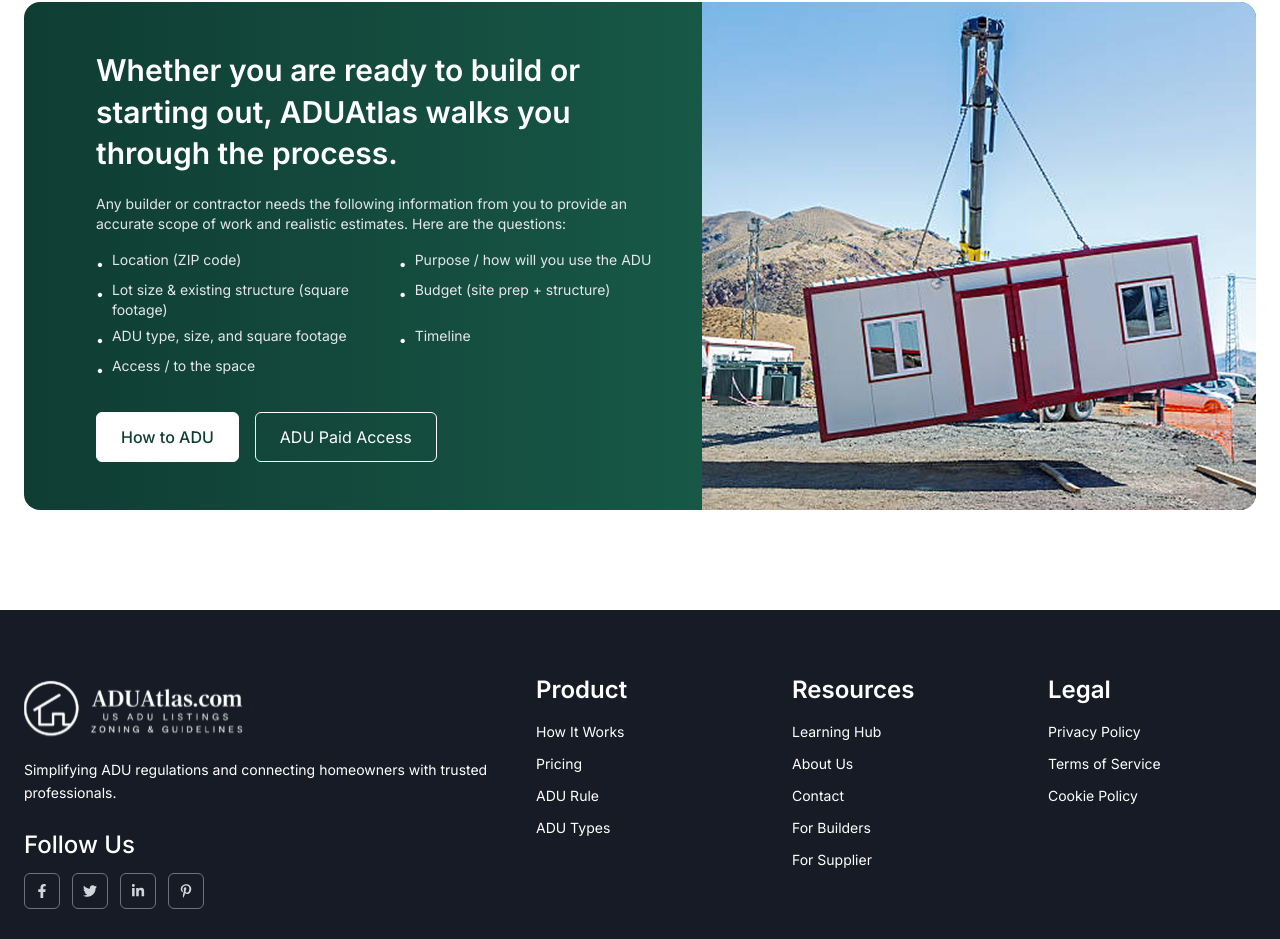
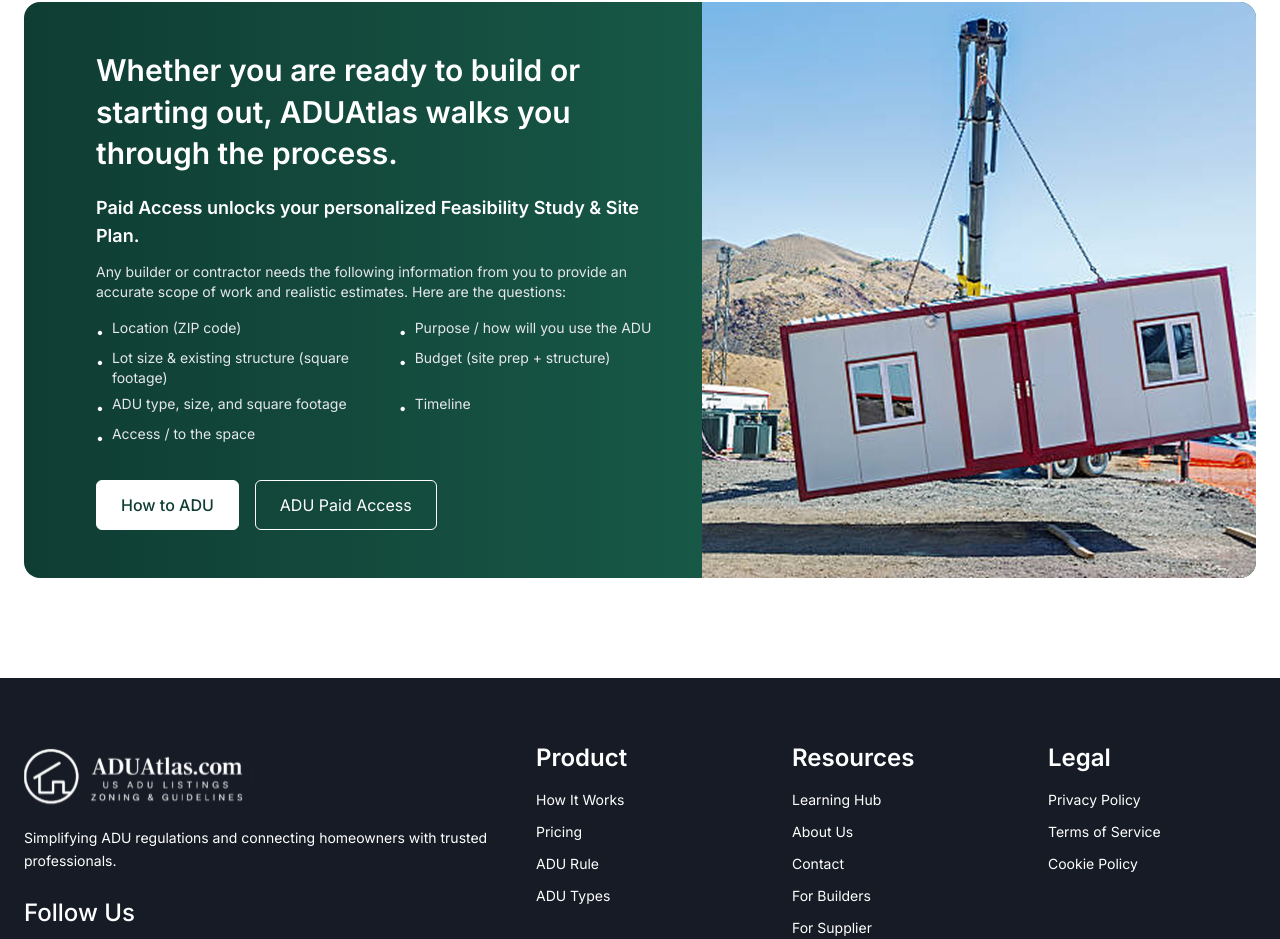
Before and after one commit to resogenesis/aduatlas, a React (Vite) app: page / in a window 1280 px wide. Shown: the part 3315-4254 px from the top of the page. Built offline with nearby package versions, Linux system fonts and the light colour scheme.

Commit message:
Add 'Paid Access unlocks Feasibility Study & Site Plan' subhead in CTA

```diff
--- a/src/components/common/AduCTA.jsx
+++ b/src/components/common/AduCTA.jsx
@@ -12,6 +12,10 @@ const AduCTA = () => {
                         <h2 className="text-2xl sm:text-3xl font-semibold leading-snug mb-4 sm:mb-5">
                             Whether you are ready to build or starting out, ADUAtlas walks you through the process.
                         </h2>
+
+                        <p className="text-base sm:text-lg font-semibold text-white mb-3">
+                            Paid Access unlocks your personalized Feasibility Study &amp; Site Plan.
+                        </p>
 
                         <p className="text-sm text-gray-200 mb-4">
                             Any builder or contractor needs the following information from you to provide an accurate scope of work and realistic estimates. Here are the questions:
```
